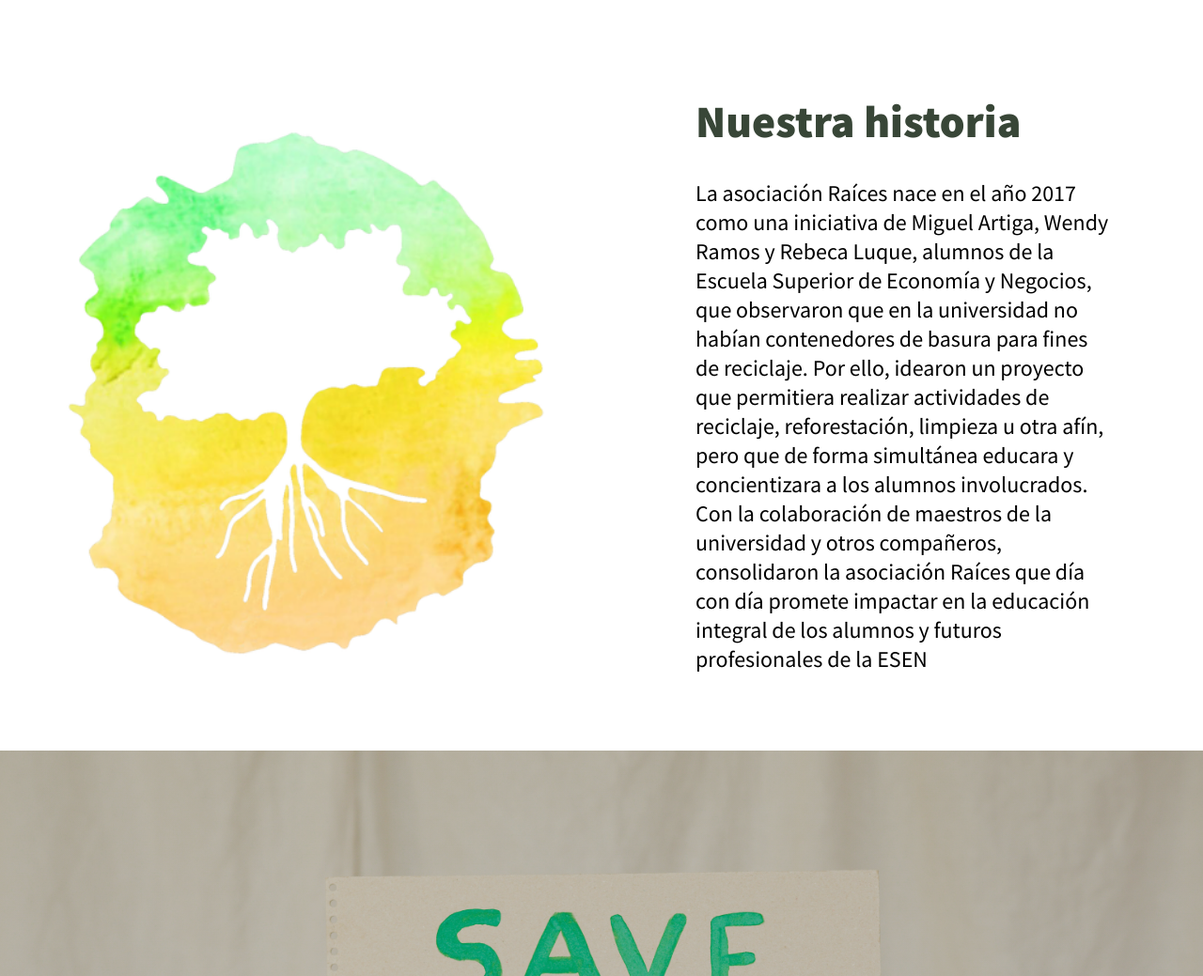
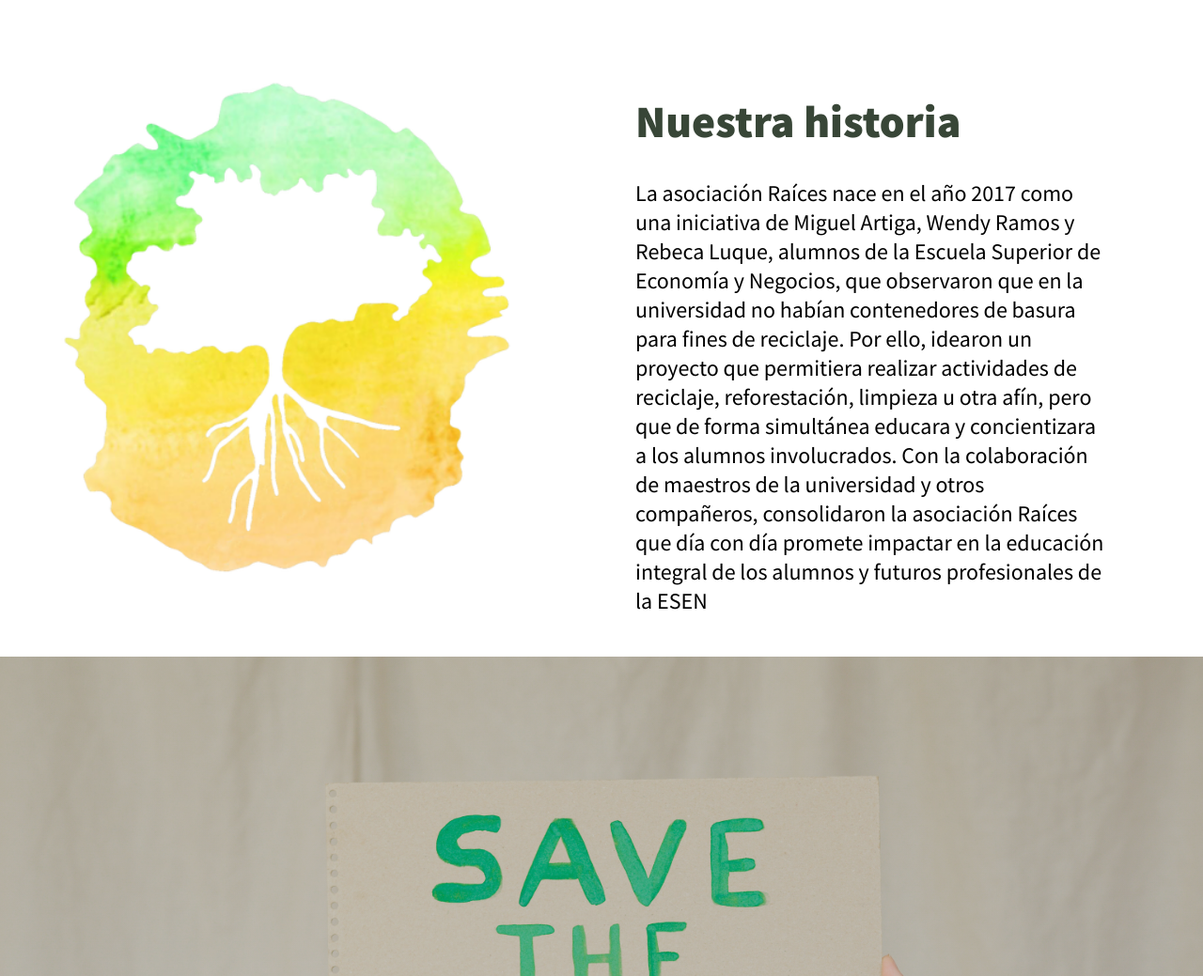
Before and after one commit to Esen-Q1-2022-Prog-Interfaz/grupo03-proyecto-final, a Flask app: page /about in a window 1280 px wide. Shown: the part 501-1540 px from the top of the page at 94% size. Run offline with Flask 2, Linux system fonts and the light colour scheme; data that the repository does not hold is empty; parts of the project's set-up code (start-up, migrations or seed data) failed here and were passed over; some libraries are stand-ins or nearby versions; some web fonts are replaced.

Commit message:
css historia

```diff
--- a/static/css/styleMain.css
+++ b/static/css/styleMain.css
@@ -431,8 +431,8 @@ img {
 .text-box2 {
     background-color: white;
     padding: 100px;
-    width: 50%;
-    height: 800px;
+    width: 55%;
+    height: 700px;
 }
 
 .picture-box {
@@ -448,7 +448,7 @@ img {
     background-color: whitesmoke;
     background-size: cover;
     padding:150px;
-    width: 50%;
+    width: 45%;
     height: 600px;
 }
 
```
